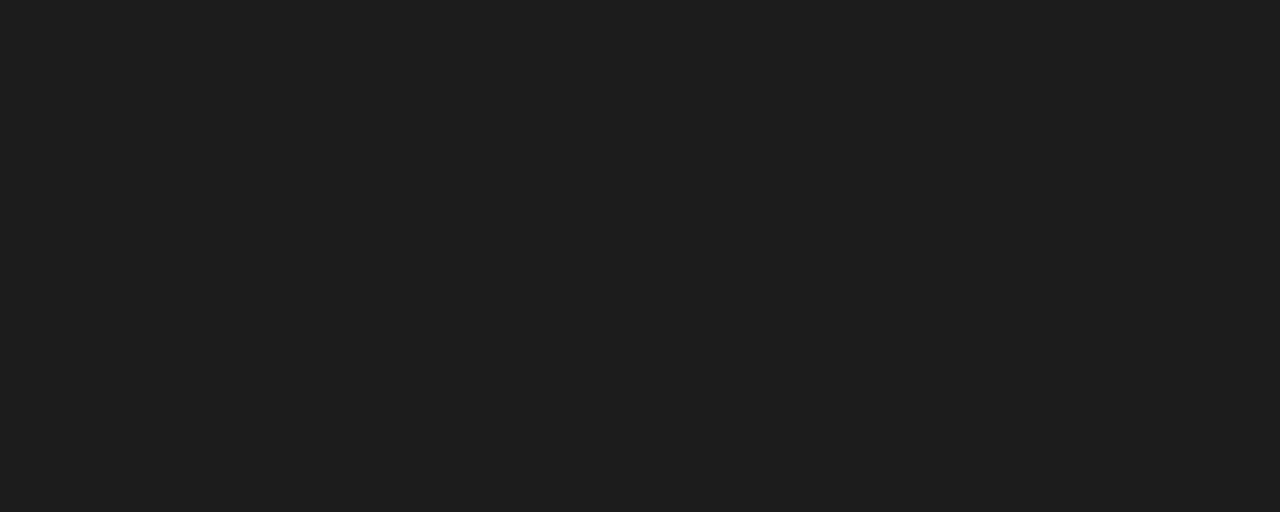
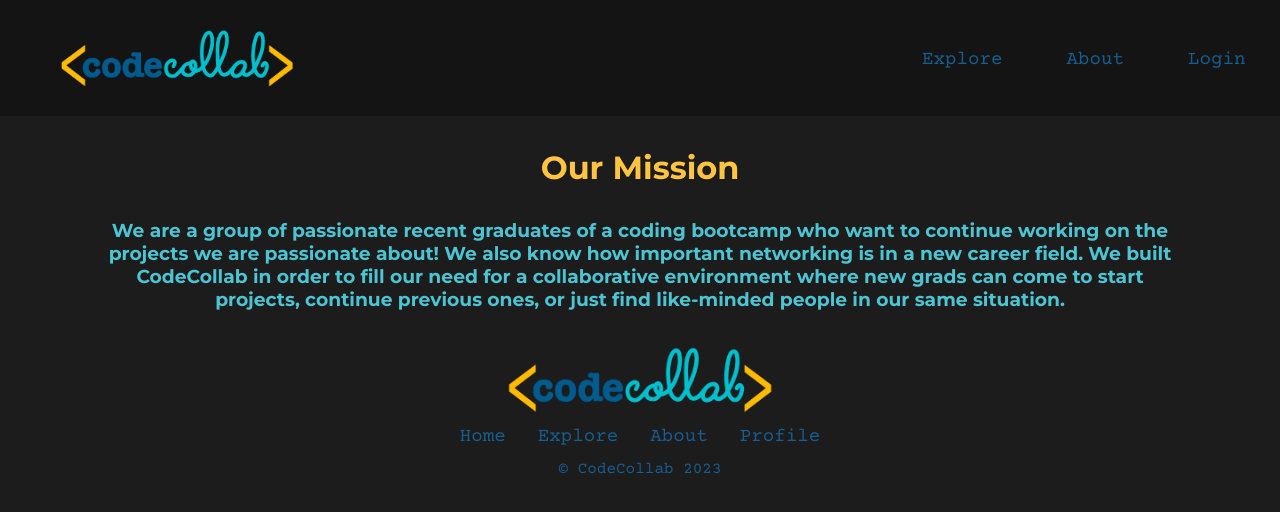
Before and after one commit to DallasSybrowsky/CodeCollab, a React (Create React App) app in the folder codebase/client/: page /about in a window 1280 px wide. Before the commit this address had no page. Shown: the top 512 px of the page. Built offline with nearby package versions, Linux system fonts and the light colour scheme; the HTML template or start-up script is replaced by a standard one; a web font is replaced by a local one.

Commit message:
compiled with Anas code

```diff
--- a/codebase/client/src/App.js
+++ b/codebase/client/src/App.js
@@ -11,23 +11,17 @@ import {
 } from "@apollo/client";
 import { setContext } from "@apollo/client/link/context";
 import { BrowserRouter as Router, Routes, Route } from "react-router-dom";
-
 import Chat from "./components/accountBox/Chat";
-
 import styled from "styled-components";
-
 import { io } from "socket.io-client";
 import SetAvatar from "./components/accountBox/SetAvatar";
 import CardExample from "./components/accountBox/Card";
-
 import ExploreCard from "./components/accountBox/ExploreCard";
 import About from "./components/accountBox/About";
 import ProfileCard from "./components/accountBox/ProfileCard";
-
 const httpLink = createHttpLink({
   uri: "/graphql",
 });
-
 const authLink = setContext((_, { headers }) => {
   // get the authentication token from local storage if it exists
   const token = localStorage.getItem("id_token");
@@ -39,13 +33,11 @@ const authLink = setContext((_, { headers }) => {
     },
   };
 });
-
 const client = new ApolloClient({
   // Set up our client to execute the `authLink` middleware prior to making the request to our GraphQL API
   link: authLink.concat(httpLink),
   cache: new InMemoryCache(),
 });
-
 const AppContainer = styled.div`
   width: 100%;
   height: 100%;
@@ -54,13 +46,11 @@ const AppContainer = styled.div`
   justify-content: center;
   align-items: center;
 `;
-
 const URL =
   process.env.NODE_ENV === "production" ? undefined : "http://localhost:4000";
 export const socket = io(URL, {
   autoConnect: false,
 });
-
 function App() {
   const [input, setInput] = useState("");
   const handleChange = (e) => {
@@ -75,18 +65,13 @@ function App() {
     }
   }
 //  this is for the profile cards
-
 const [cards, setCards] = useState([
   {
-
     title: 'What I learned from my visit to The Upside Down',
     content: 'Lorem ipsum dolor sit amet, consectetur adipiscing elit, sed do eiusmod tempor incididunt ut labore et dolore magna aliqua. Ut enim ad minim veniam.',
     author: 'Nancy Wheeler'
   }
-
 ]);
-
-
   return (
     <ApolloProvider client={client}>
       {/* Beginning of chat test functionality */}
@@ -117,19 +102,25 @@ const [cards, setCards] = useState([
             element={
               <>
                 <Nav />
-
                   <ExploreCard
                     key={ExploreCard.id}
                     projectTitle={ExploreCard.projectTitle}
                     projectAuthor={ExploreCard.projectAuthor}
                   />
-
                 <Footer />
               </>
             }
           />
-
-
+          <Route
+            path="/about"
+            element={
+              <>
+                <Nav />
+                <About />
+                <Footer />
+              </>
+            }
+          />
           <Route
             path="/profile"
             element={
@@ -140,17 +131,13 @@ const [cards, setCards] = useState([
                  projectTitle={ProfileCard.projectTitle}
                  projectDescription={ProfileCard.projectDescription}
                  />
-
                 <Footer />
               </>
             }
           />
-
-
         </Routes>
       </Router>
     </ApolloProvider>
   );
 }
-
 export default App;
--- a/codebase/client/src/components/Nav.js
+++ b/codebase/client/src/components/Nav.js
@@ -19,47 +19,18 @@ const Nav = () => {
       </div>
       <div>
         <ul className="nav__links">
-          {/* <li>
-            <a href="collaborate">
-            Collaborate
-            </a>
-          </li> */}
           <li>
             <a href="explore">Explore</a>
           </li>
           <li>
             <a href="about">About</a>
           </li>
-          {/* <li>
-            <a href="chat">
-            Chat
-            </a>
-          </li> */}
           <li>
-            {/* {Auth.loggedIn() ? (
-            <>
-              <Link className="btn btn-lg btn-info m-2" to="/me">
-                {Auth.getProfile().data.username}'s profile
-              </Link>
-              <button className="btn btn-lg btn-light m-2" onClick={logout}>
-                Logout
-              </button>
-            </>
-          ) : (
-            <>
-              <Link className="btn btn-lg btn-info m-2" to="/login">
-                Login
-              </Link>
-              <Link className="btn btn-lg btn-light m-2" to="/signup">
-                Signup
-              </Link>
-            </>
-          )} */}
             {Auth.loggedIn() ? (
               <>
                 <li>
                   {" "}
-                  <a href="me">{Auth.getProfile().data.username}'s profile</a>
+                  <a href="profile">My Projects</a>
                 </li>
                 <li onClick={logout}>
                   <a href="/">Logout</a>
```
